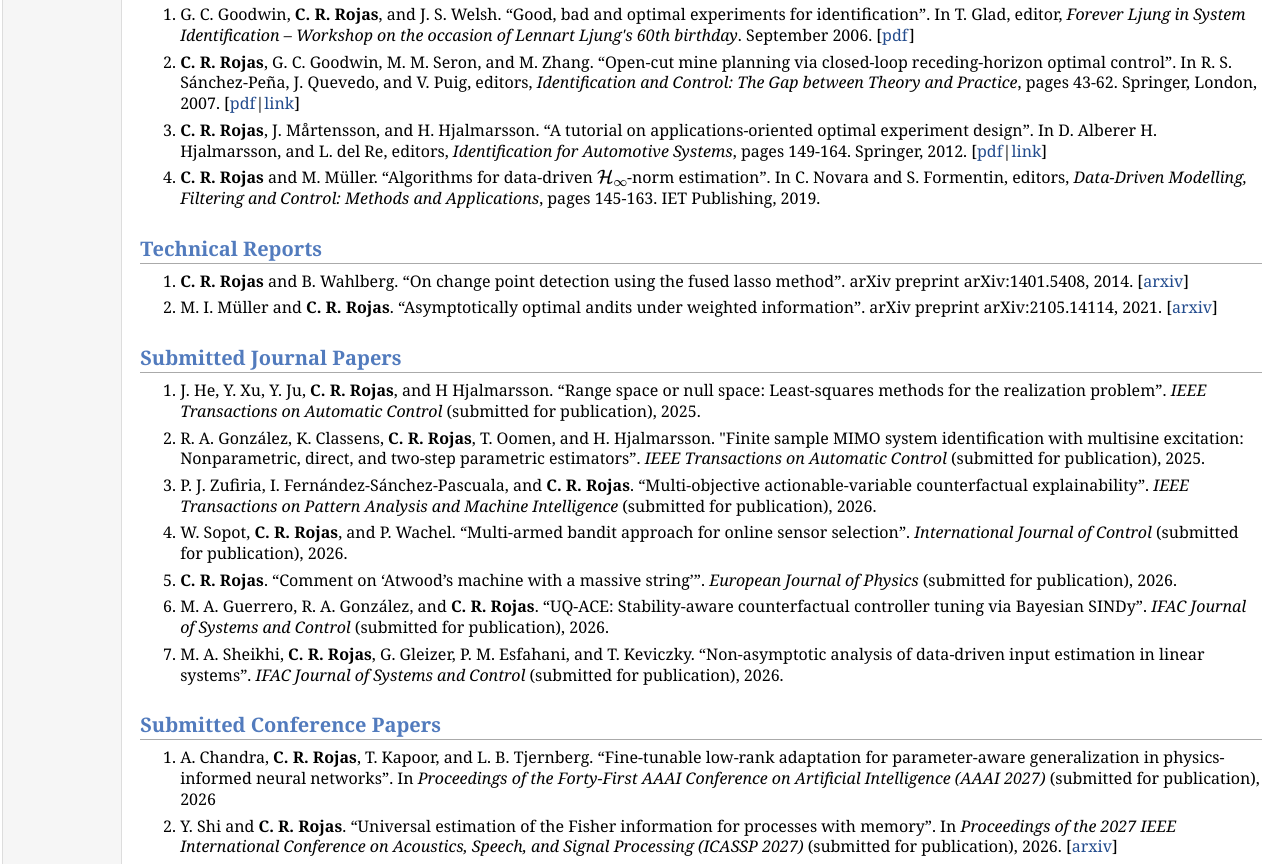
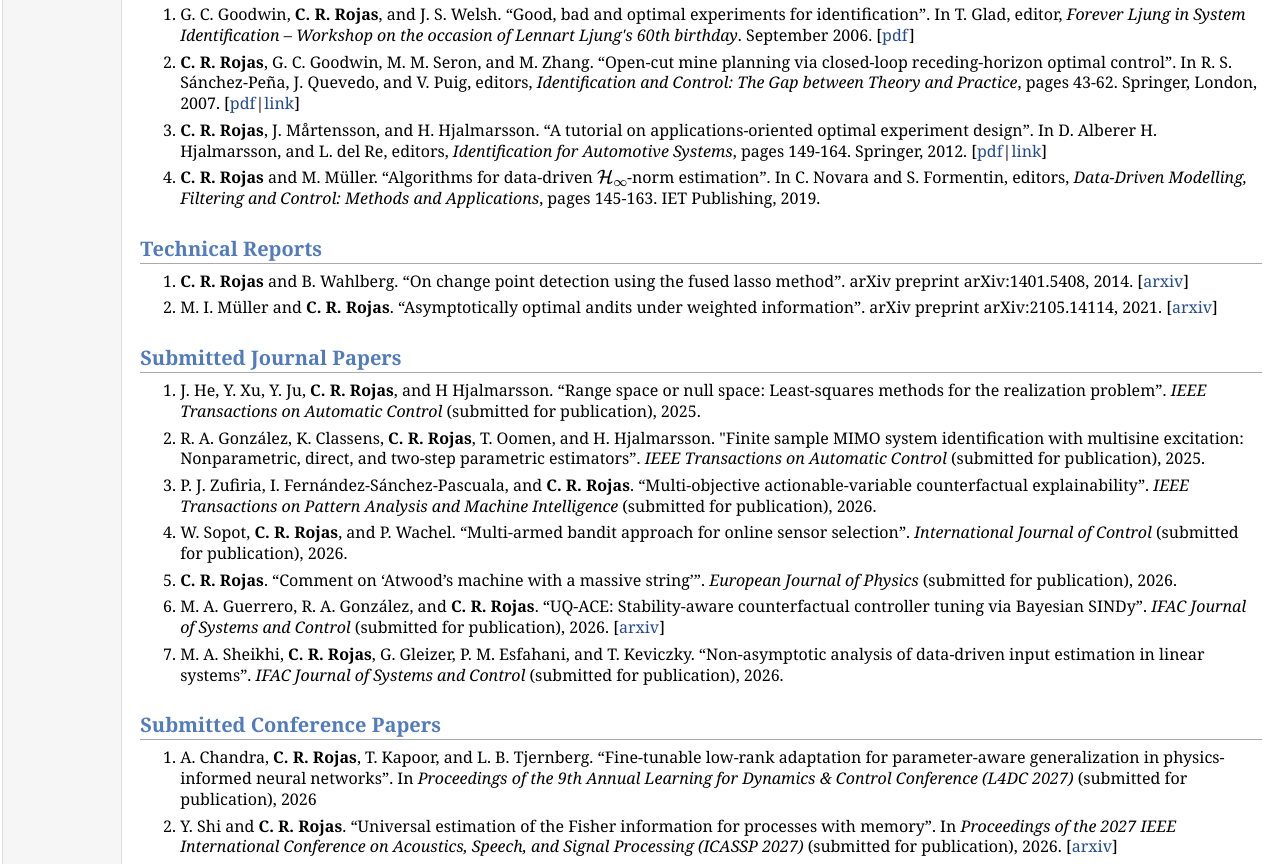
Before and after one commit to CristianRojas/cristianrojas.github.io, a plain HTML site: page pubs.html in a window 1280 px wide. Shown: the part 11136-12000 px from the top of the page. Drawn offline with nearby package versions, Linux system fonts and the light colour scheme; some packages are replaced by stand-ins of ours.

Commit message:
Added two publications

```diff
--- a/pubs.html
+++ b/pubs.html
@@ -777,7 +777,7 @@ models obtained by PEM for systems operating in open loop&rdquo;. In <i>Proceedi
 <li><p><b>C. R. Rojas</b>. &ldquo;Comment on &lsquo;Atwood’s machine with a massive string&rsquo;&rdquo;. <i>European Journal of Physics</i> (submitted for publication), 2026.
 </p>
 </li>
-<li><p>M. A. Guerrero, R. A. González, and <b>C. R. Rojas</b>. &ldquo;UQ-ACE: Stability-aware counterfactual controller tuning via Bayesian SINDy&rdquo;. <i>IFAC Journal of Systems and Control</i> (submitted for publication), 2026.
+<li><p>M. A. Guerrero, R. A. González, and <b>C. R. Rojas</b>. &ldquo;UQ-ACE: Stability-aware counterfactual controller tuning via Bayesian SINDy&rdquo;. <i>IFAC Journal of Systems and Control</i> (submitted for publication), 2026. [<a href="http://arxiv.org/abs/2610.18156" target=&ldquo;blank&rdquo;>arxiv</a>]
 </p>
 </li>
 <li><p>M. A. Sheikhi, <b>C. R. Rojas</b>, G. Gleizer, P. M. Esfahani, and T. Keviczky. &ldquo;Non-asymptotic analysis of data-driven input estimation in linear systems&rdquo;. <i>IFAC Journal of Systems and Control</i> (submitted for publication), 2026.
@@ -788,10 +788,13 @@ models obtained by PEM for systems operating in open loop&rdquo;. In <i>Proceedi
 </ol>
 <h2>Submitted Conference Papers</h2>
 <ol>
-<li><p>A. Chandra, <b>C. R. Rojas</b>, T. Kapoor, and L. B. Tjernberg. &ldquo;Fine-tunable low-rank adaptation for parameter-aware generalization in physics-informed neural networks&rdquo;. In <i>Proceedings of the Forty-First AAAI Conference on Artificial Intelligence (AAAI 2027)</i> (submitted for publication), 2026
+<li><p>A. Chandra, <b>C. R. Rojas</b>, T. Kapoor, and L. B. Tjernberg. &ldquo;Fine-tunable low-rank adaptation for parameter-aware generalization in physics-informed neural networks&rdquo;. In <i>Proceedings of the 9th Annual Learning for Dynamics &amp; Control Conference (L4DC 2027)</i> (submitted for publication), 2026
 </p>
 </li>
 <li><p>Y. Shi and <b>C. R. Rojas</b>. &ldquo;Universal estimation of the Fisher information for processes with memory&rdquo;. In <i>Proceedings of the 2027 IEEE International Conference on Acoustics, Speech, and Signal Processing (ICASSP 2027)</i> (submitted for publication), 2026. [<a href="https://arxiv.org/abs/2609.14582" target=&ldquo;blank&rdquo;>arxiv</a>]
+</p>
+</li>
+<li><p>A. Da Col and <b>C. R. Rojas</b>. &ldquo;Do hierarchical networks actually learn? Insights from word-of-mouth estimation&rdquo;. In <i>Proceedings of the 21st IFAC Symposium on System Identification (SYSID 2027)</i> (submitted for publication), 2026.
 </p>
 </li>
 </ol>
```
